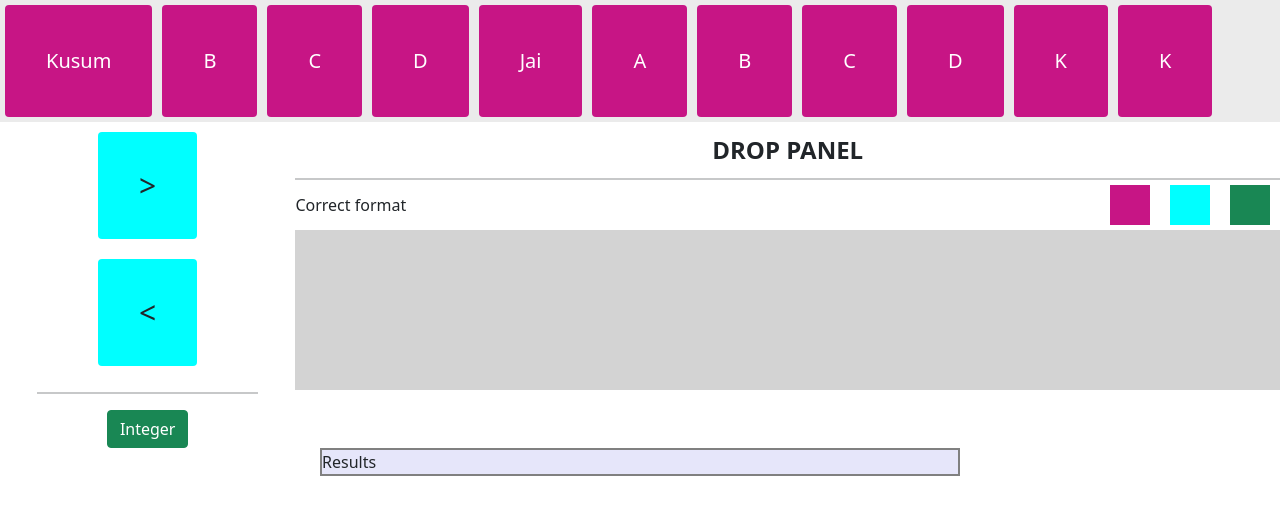
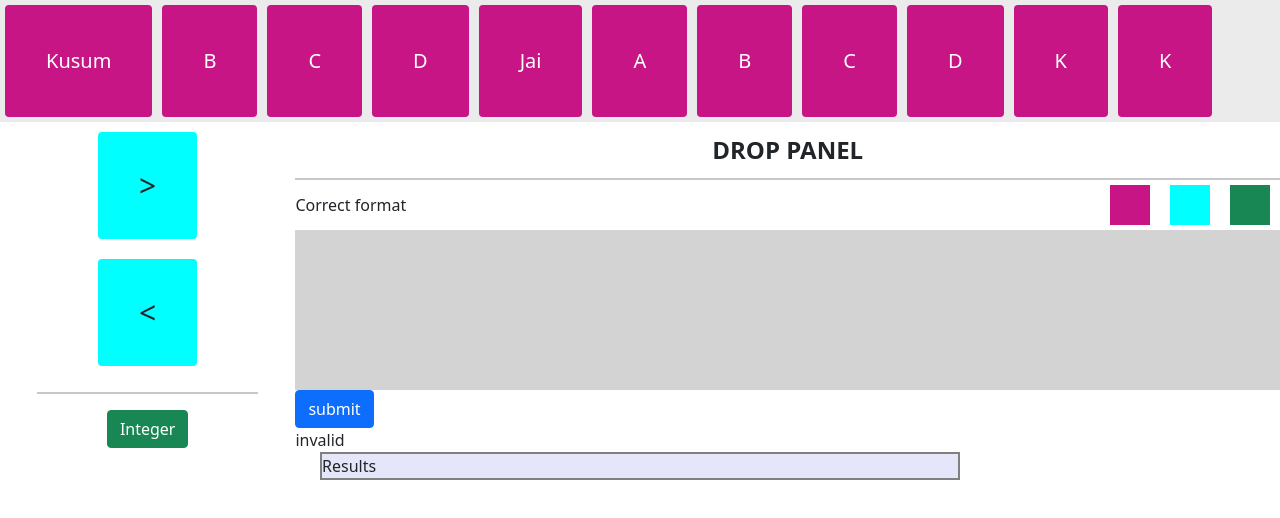
Before and after one commit to KUSUM24/Drag-And-Drop, a React (Create React App) app: page / in a window 1280 px wide. Shown: the top 518 px of the page. Built offline with nearby package versions, Linux system fonts and the light colour scheme.

Commit message:
query verify added

```diff
--- a/src/App.js
+++ b/src/App.js
@@ -6,6 +6,7 @@ import { Operators } from "./Components/Operators";
 import { Results } from "./Components/Results";
 import "./styles/custom.css";
 import { FormatIndex } from "./Components/FormatIndex";
+import { Button } from "react-bootstrap";
 export const App = () => {
   const [variables, setVariables] = useState([
     "Kusum",
@@ -25,10 +26,10 @@ export const App = () => {
   const [crossBtn, setCrossBtn] = useState(true);
   const [integerModal, setIntegerModal] = useState(false);
   const [integerValue, setIntegerValue] = useState();
+  const [queryStatus, setQueryStatus] = useState(false);
   useEffect(() => {
     const currentQuery = query;
     const index = currentQuery.indexOf("Int");
-    console.log("thsi is int", integerValue);
     currentQuery[index] = parseInt(integerValue);
     setQuery([...currentQuery]);
   }, [integerValue]);
@@ -59,7 +60,6 @@ export const App = () => {
       destination.droppableId == "destination"
     ) {
       const item = currentVariables.splice(source.index, 1);
-      console.log(item);
       currentQuery.splice(destination.index, 0, item[0]);
     }
     if (
@@ -103,6 +103,32 @@ export const App = () => {
   const handleSubmitInteger = (value) => {
     setIntegerValue(value);
   };
+  const verifyQuery = () => {
+    const currentQuery = query;
+    let valid = true;
+    if (currentQuery.length != 3) {
+      valid = false;
+    } else {
+      let first =
+        typeof currentQuery[0] != "number" && !currentQuery[0].match(/[<>]/);
+      let second =
+        typeof currentQuery[1] != "number" && currentQuery[1].match(/[<>]/);
+      let third = typeof currentQuery[2] == "number";
+      let forth = typeof currentQuery[0] == "number";
+      let fifth =
+        typeof currentQuery[1] != "number" && currentQuery[1].match(/[<>]/);
+      let sixth =
+        typeof currentQuery[2] != "number" && !currentQuery[2].match(/[<>]/);
+      console.log(first, second, third);
+      if (first && second && third) {
+        valid = true;
+      } else {
+        valid = false;
+      }
+    }
+    setQueryStatus(valid);
+    console.log("valid -> ", valid);
+  };
   return (
     <>
       <DragDropContext onDragEnd={handleDrag} onDragStart={handleDragStart}>
@@ -128,6 +154,10 @@ export const App = () => {
                 integerModal={integerModal}
                 submitInteger={handleSubmitInteger}
               />
+              <div className="btn btn-primary" onClick={verifyQuery}>
+                submit
+              </div>
+              <div>{queryStatus ? "valid" : "invalid"}</div>
             </div>
           </div>
           <div className="drop-panel d-flex justify-content-center">
--- a/src/Components/DropPanel.js
+++ b/src/Components/DropPanel.js
@@ -1,5 +1,6 @@
 import React from "react";
 import { Droppable } from "react-beautiful-dnd";
+import { Button } from "react-bootstrap";
 import { VarBox } from "./VarBox";
 
 export const DropPanel = (props) => {
@@ -19,7 +20,6 @@ export const DropPanel = (props) => {
       />
     );
   };
-  console.log(props.integerModal);
   return (
     <>
       <Droppable droppableId="destination" direction="horizontal">
--- a/src/Components/VarBox.js
+++ b/src/Components/VarBox.js
@@ -34,8 +34,6 @@ export const VarBox = ({
       spanClass = "operation--button btn";
     }
   } else {
-    console.log(value);
-    console.log(operators.includes(value));
     spanClass = "varBox--button btn";
   }
   if (typeof value == "number") {
```
